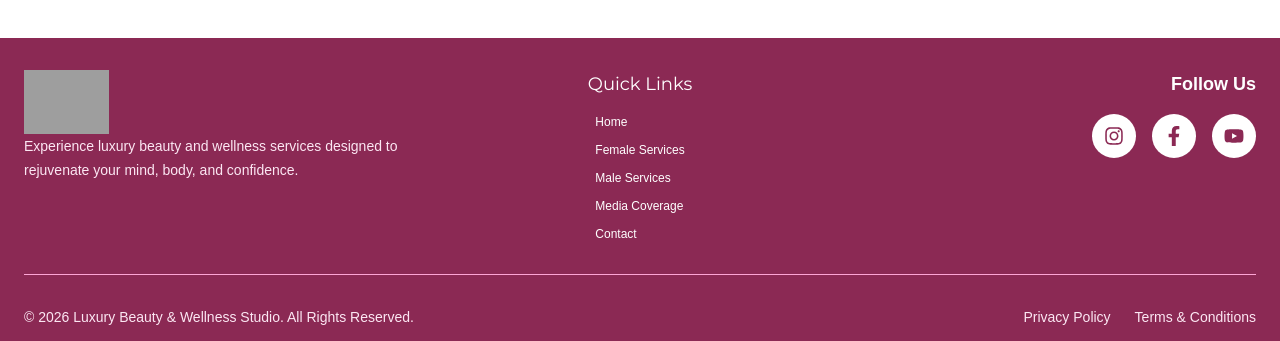
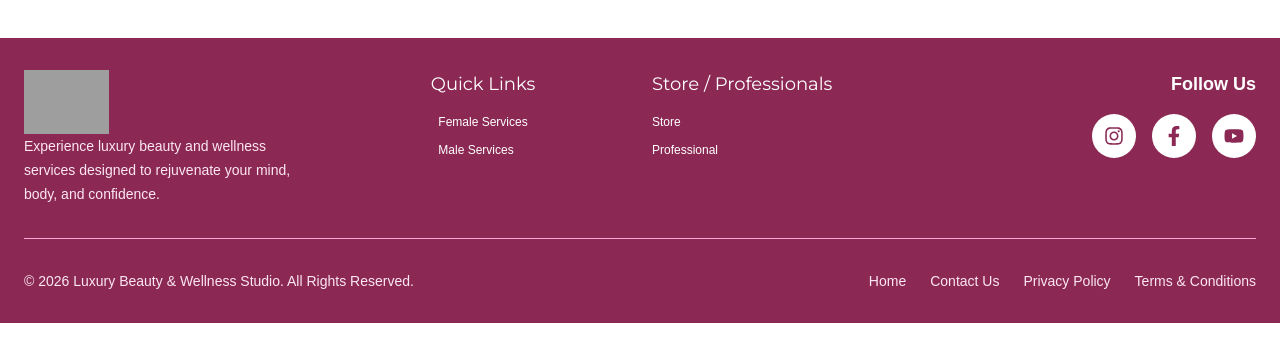
Before and after one commit to kssaxena/stylist-finder, a React app in the folder frontend/: page / in a window 1280 px wide. Shown: the part 2404-2745 px from the top of the page. Built offline with nearby package versions, Linux system fonts and the light colour scheme; grey boxes are pictures that could not be loaded; the HTML template or start-up script is replaced by a standard one; a web font is replaced by a local one.

Commit message:
feat: enhance Footer component with additional links and improve layout structure

```diff
--- a/frontend/src/components/Footer.jsx
+++ b/frontend/src/components/Footer.jsx
@@ -3,18 +3,19 @@ import { FaFacebookF, FaInstagram, FaYoutube } from "react-icons/fa";
 
 const Footer = () => {
   const quickLinks = [
-    { name: "Home", path: "/" },
     { name: "Female Services", path: "/services/location/female/category" },
     { name: "Male Services", path: "/services/location/male/category" },
-    { name: "Media Coverage", path: "/dashboard" },
-    { name: "Contact", path: "#" },
+  ];
+  const usefulLinks = [
+    { name: "Store", path: `/auth/${"login"}/${"store"}` },
+    { name: "Professional", path: "/dashboard" },
   ];
 
   return (
     <footer className="bg-[#8B2954] text-white p text-xs">
       <div className="max-w-7xl mx-auto px-6 py-8">
         {/* Top Footer */}
-        <div className="grid grid-cols-1 md:grid-cols-3 gap-6 items-start">
+        <div className="grid grid-cols-1 md:grid-cols-4 gap-6 items-start">
           {/* Logo & Description */}
           <div className="space-y-4">
             <a href="/">
@@ -37,6 +38,23 @@ const Footer = () => {
 
             <nav className="flex flex-col gap-3">
               {quickLinks.map((item) => (
+                <a
+                  key={item.name}
+                  href={item.path}
+                  className="hover:text-pink-200 transition duration-300"
+                >
+                  {item.name}
+                </a>
+              ))}
+            </nav>
+          </div>
+          <div className="flex flex-col md:items-start">
+            <h3 className="text-lg font-semibold mb-4 h1">
+              Store / Professionals
+            </h3>
+
+            <nav className="flex flex-col gap-3">
+              {usefulLinks.map((item) => (
                 <a
                   key={item.name}
                   href={item.path}
@@ -88,6 +106,12 @@ const Footer = () => {
           </p>
 
           <div className="flex gap-6">
+            <a href="/" className="hover:text-white">
+              Home
+            </a>
+            <a href="#" className="hover:text-white">
+              Contact Us
+            </a>
             <a href="#" className="hover:text-white">
               Privacy Policy
             </a>
--- a/frontend/src/main.jsx
+++ b/frontend/src/main.jsx
@@ -2,15 +2,15 @@ import { StrictMode } from "react";
 import { createRoot } from "react-dom/client";
 import "./index.css";
 import App from "./App.jsx";
-import { BrowserRouter } from "react-router-dom";
+import { BrowserRouter as Router } from "react-router-dom";
 import { ToastProvider } from "./components/hooks/ToastContext.jsx";
 
 createRoot(document.getElementById("root")).render(
   <StrictMode>
-    <BrowserRouter>
+    <Router>
       <ToastProvider>
         <App />
       </ToastProvider>
-    </BrowserRouter>
+    </Router>
   </StrictMode>,
 );
```
